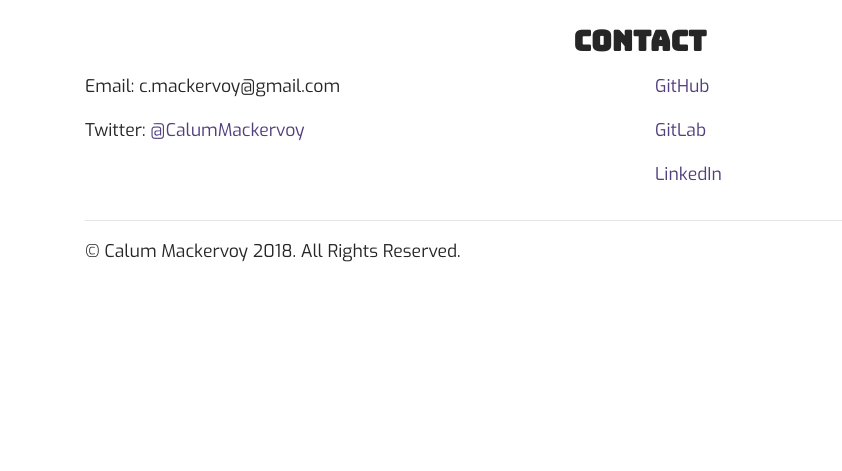
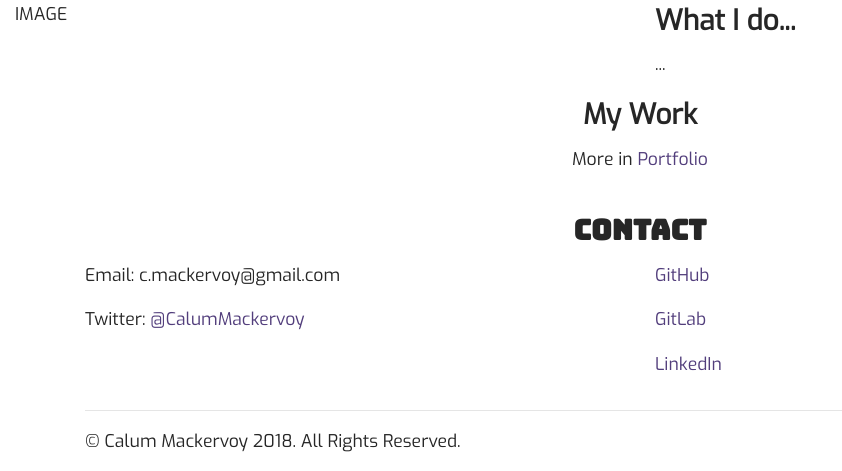
Before and after one commit to calummackervoy/calummackervoy.github.io, a Jekyll site: the page built from index.html, in a window 1280 px wide. Shown: the part 450-921 px from the top of the page, without its empty margins (0-842 px from the left). Built offline with Jekyll 4.4.1, drawn with Linux system fonts in a browser that asks for light colours; nearby versions of some CDN libraries; before the commit the page ends 900 px from its top, so only the background shows below that.

Commit message:
some boilerplate for new index.html format

```diff
--- a/index.html
+++ b/index.html
@@ -1,3 +1,39 @@
 ---
-layout: default
+layout: page
+noPageTitle: true
 ---
+
+<!--What I do..-->
+<div class="row">
+    <div class="col-sm-6">
+        <p>IMAGE</p>
+    </div>
+    <div class="col-sm-6">
+        <h3>What I do...</h3>
+        <p>...</p>
+    </div>
+</div>
+
+<!--Work Showcase-->
+<div class="row">
+    <div class="col-12 text-center">
+        <h3>My Work</h3>
+    </div>
+    <div class="col-sm-4">
+
+    </div>
+    <div class="col-sm-4">
+
+    </div>
+    <div class="col-sm-4">
+
+    </div>
+    <div class="col-12 text-center">
+        <p>More in <a href="{{ '/portfolio' | prepend: site.baseurl }}">Portfolio</a></p>
+    </div>
+</div>
+
+<!--Testimonials-->
+<div class="row">
+
+</div>
```
